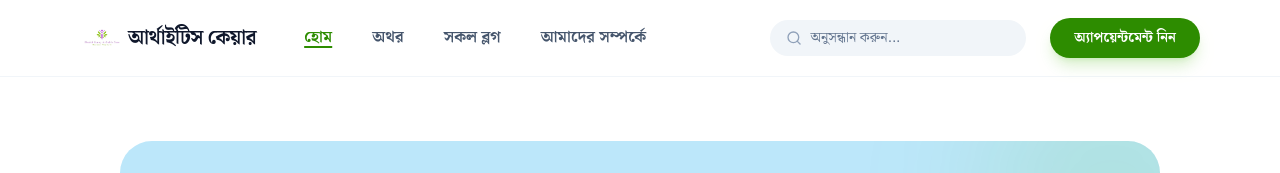
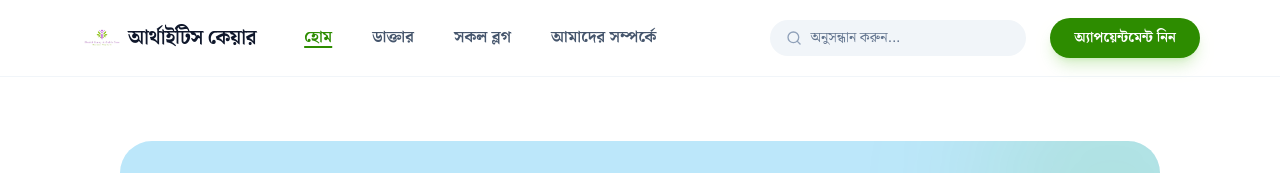
Before and after one commit to Subroto112001/MediBlog, a Next.js app: page / in a window 1280 px wide. Shown: the top 173 px of the page. Built offline with nearby package versions, Linux system fonts and the light colour scheme.

Commit message:
image and name spelling change

```diff
--- a/src/component/Header/Header.jsx
+++ b/src/component/Header/Header.jsx
@@ -22,7 +22,7 @@ export default function Header() {
 
   const NAV_DATA = [
     { name: "হোম", href: "/" },
-    { name: "অথর", href: "/doctor" },
+    { name: "ডাক্তার", href: "/doctor" },
     { name: "সকল ব্লগ", href: "#" },
     { name: "আমাদের সম্পর্কে", href: "#" },
   ];
```
